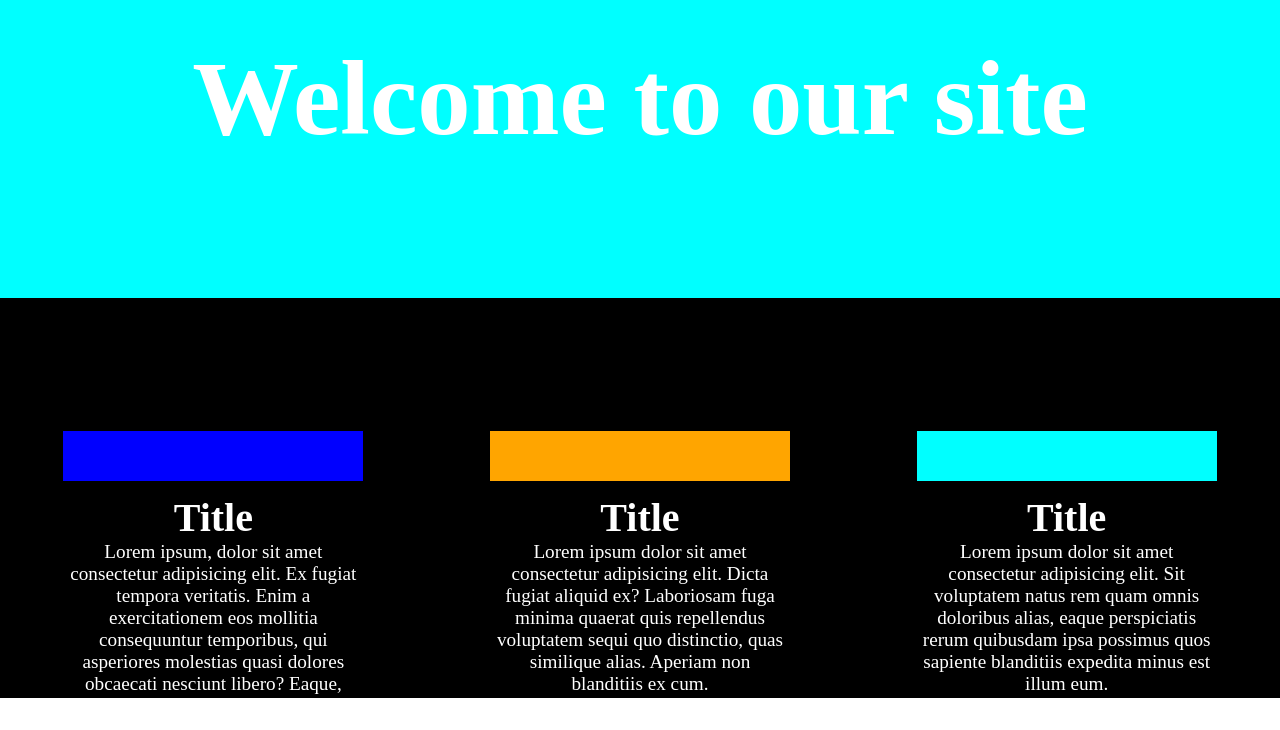
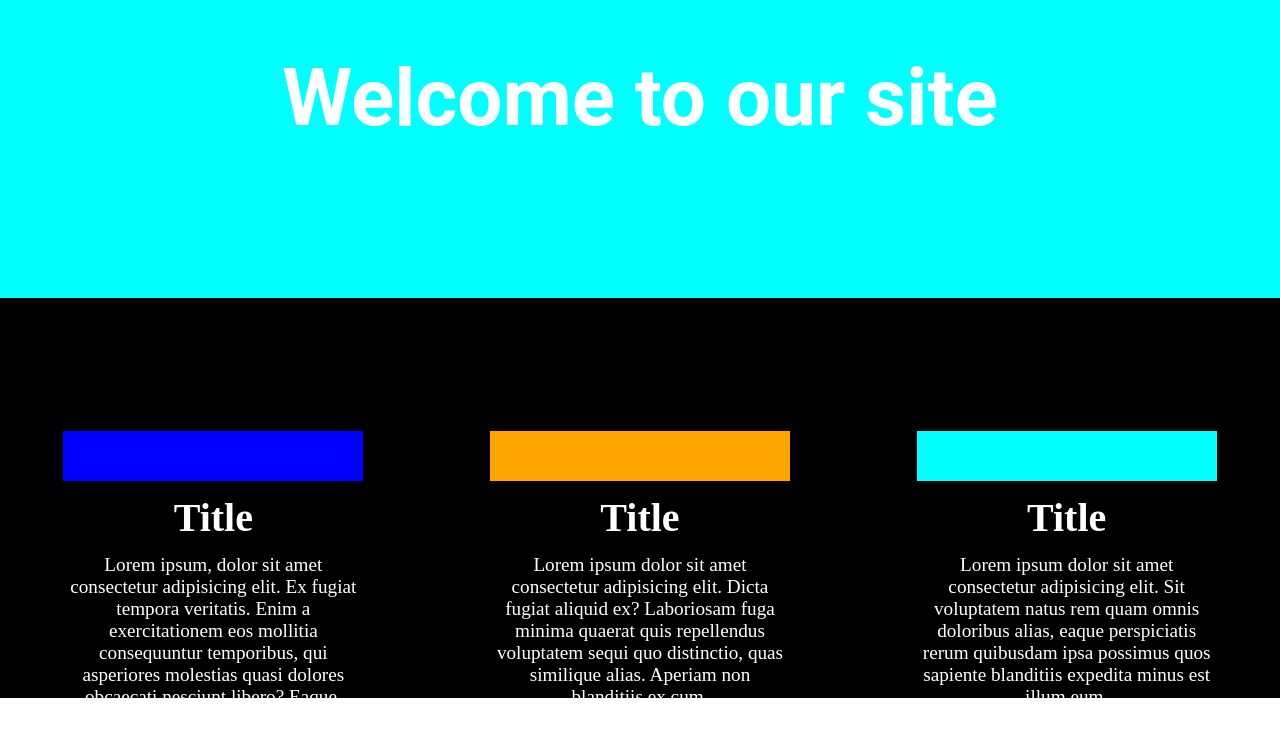
Before and after one commit to Jopdyke1624/first-responsive-website, a plain HTML site: page index.html in a window 1280 px wide. Shown: the part 102-832 px from the top of the page. Drawn offline with Linux system fonts and the light colour scheme.

Commit message:
change font on welcome to our site, change font size on h2

```diff
--- a/index.html
+++ b/index.html
@@ -4,6 +4,8 @@
     <meta charset="UTF-8" />
     <meta http-equiv="X-UA-Compatible" content="IE=edge" />
     <meta name="viewport" content="width=device-width, initial-scale=1.0" />
+    <link rel="preconnect" href="https://fonts.googleapis.com" />
+    <link rel="preconnect" href="https://fonts.gstatic.com" crossorigin />
     <link href="style.css" rel="stylesheet" />
     <title>Document</title>
   </head>
--- a/style.css
+++ b/style.css
@@ -89,7 +89,7 @@ p {
         padding-top: 3%;
         border-top: 50pt;
         color: black;
-        font-size: 50pt;
+        font-size: 40pt;
         text-align: center;
     }
     section{
@@ -101,6 +101,7 @@ p {
 
     }
     p {
+        padding-top: 10pt;
         margin-left: auto;
         margin-right: auto;
         text-align: center;
@@ -111,13 +112,14 @@ p {
 
 @media (min-width: 992px) {
     header{
+        font-family: 'Roboto', sans-serif;
         display: flex;
         align-items: center;
         justify-content: center;
         background-color: aqua;
         height: 50vh;
         color: white;
-        font-size: 40pt;
+        font-size: 30pt;
         text-align: center;
     }
 
```
